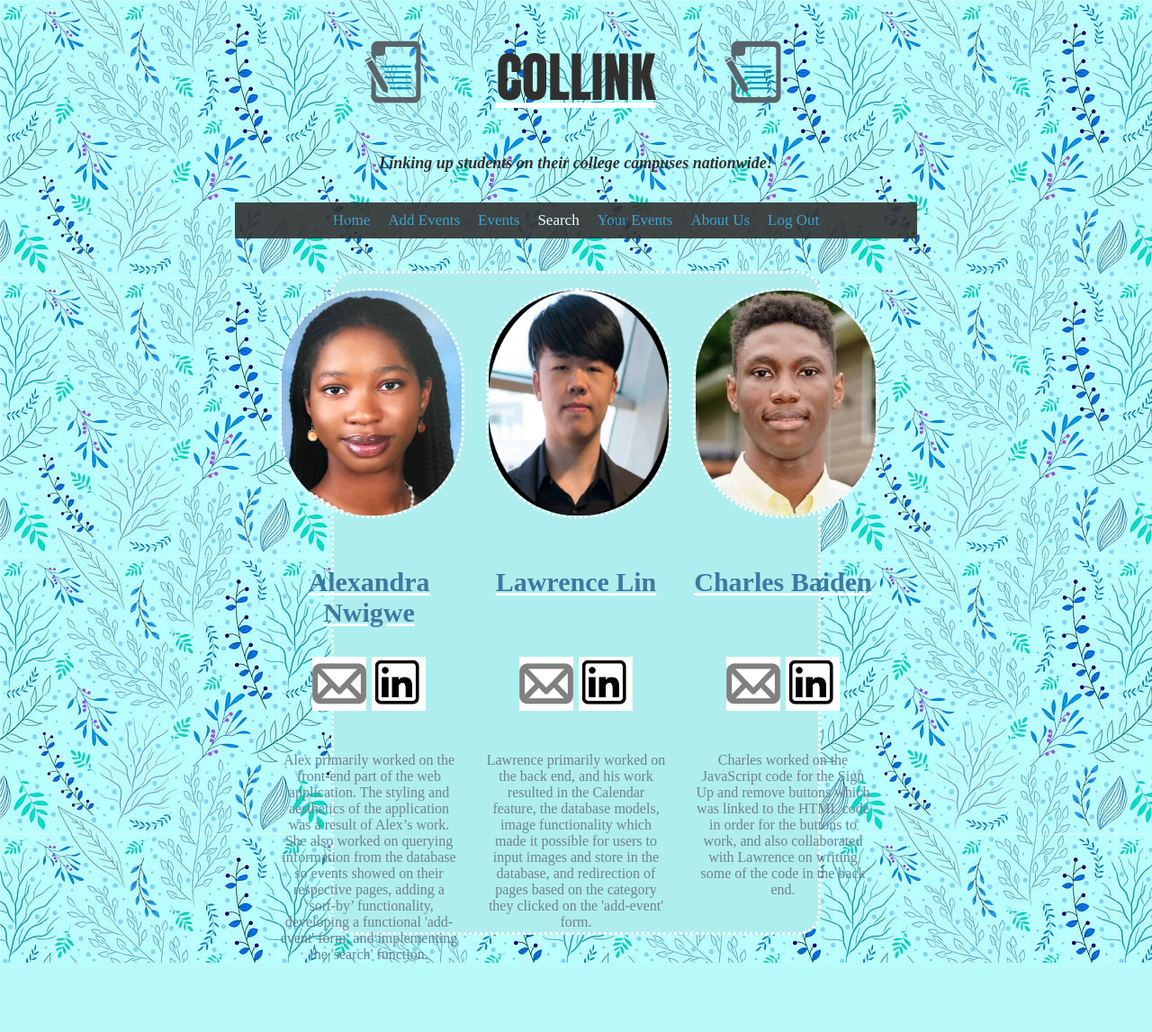
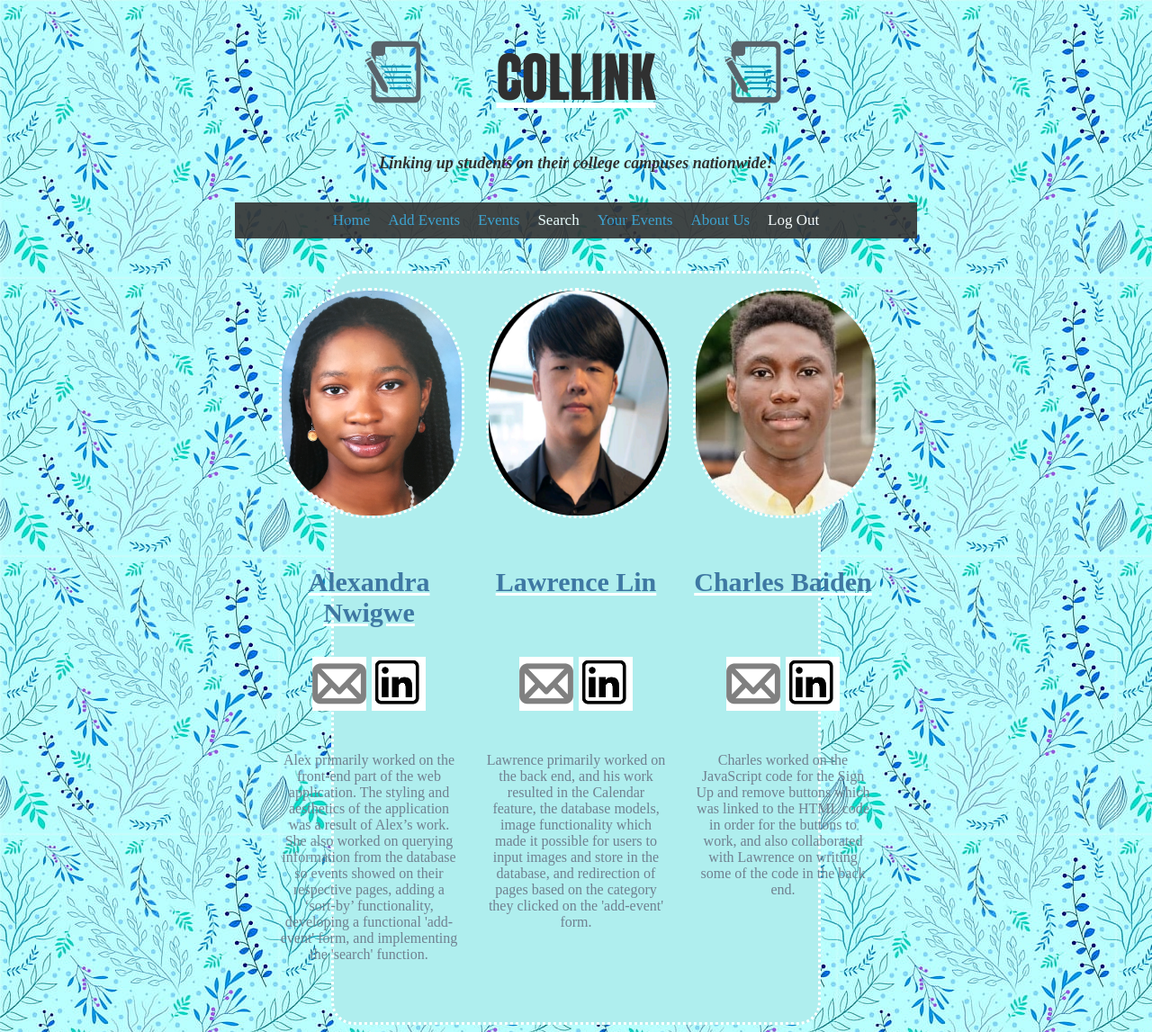
Before and after one commit to law-lin/Collink, a Python web app: template templates/aboutus.html in a window 1280 px wide. Shown: the whole page at 90% size. Before the commit the page ends 1070 px from the top, so only its background shows below. Run offline with Jinja, Linux system fonts and the light colour scheme; the template is opened without the code that fills it, so the values that code supplies are empty.

Commit message:
made the about us page better

```diff
--- a/static/index.css
+++ b/static/index.css
@@ -64,7 +64,7 @@ body {
 .aboutus {
   display: grid;
   grid-template-columns: 200px 200px 200px;
-  grid-template-rows: 250px 80px 80px 200px;
+  grid-template-rows: 250px 80px 80px 300px;
   grid-gap: 30px;
   justify-content: center;
 }
@@ -142,10 +142,7 @@ h3 {
   font-size: 18px;
 }
 
-<<<<<<< HEAD
 
-=======
->>>>>>> bda783014e7623260552887ec8325ccb2b6f2f18
 #logout {
   color: white;
 }
```
